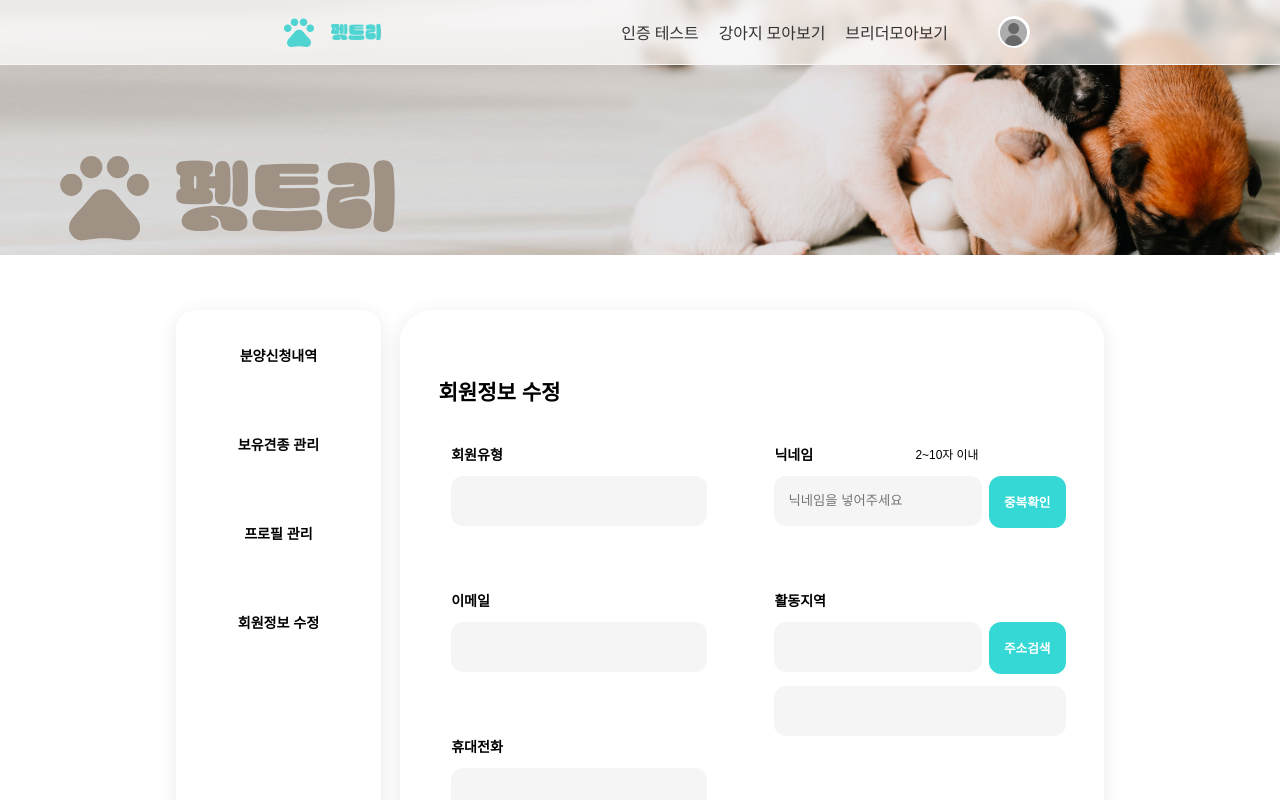
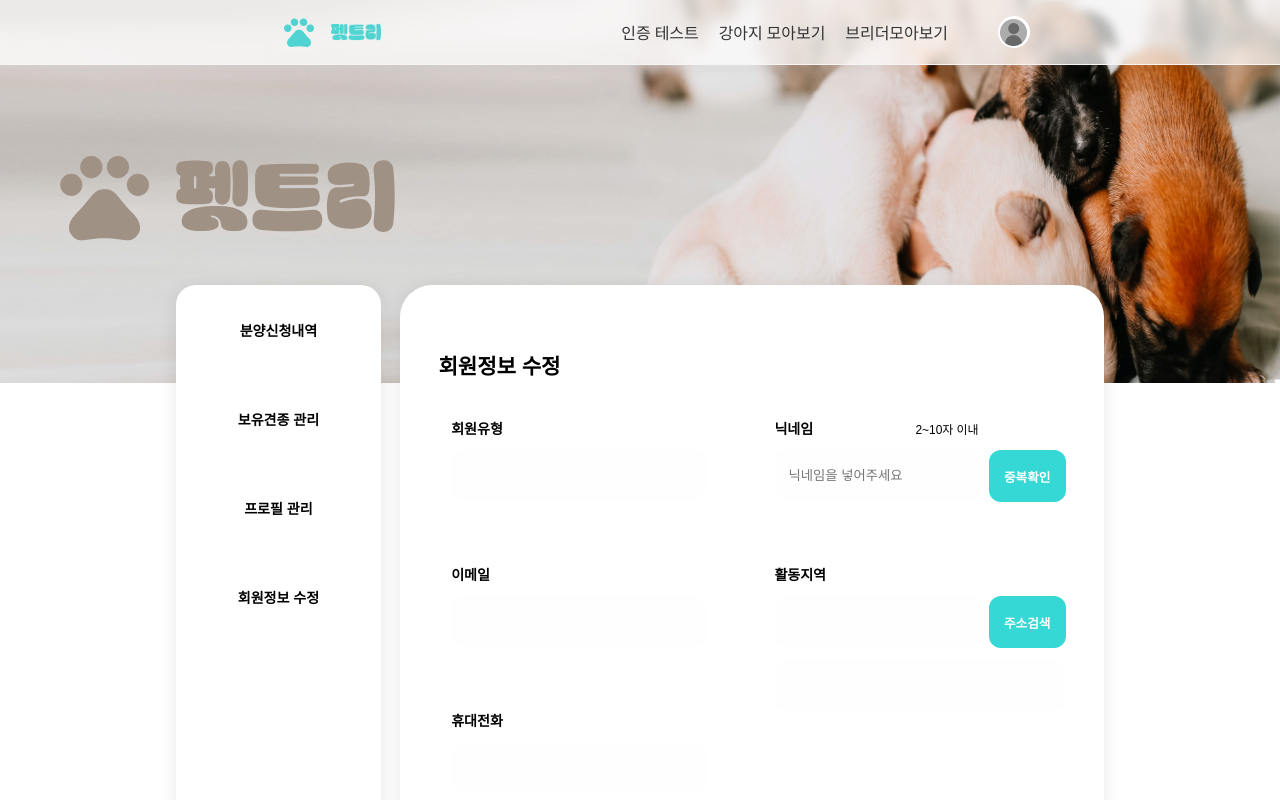
Before and after one commit to next-petree/frontend, a React (Create React App) app: page /mypage/modifyauth in a window 1280 px wide. Shown: the top 800 px of the page. Built offline with nearby package versions, Linux system fonts and the light colour scheme; no server answers; a web font is replaced by a local one.

Commit message:
STYLE: MyPage content  margin-top 수정

```diff
--- a/src/component/Banner/styles.ts
+++ b/src/component/Banner/styles.ts
@@ -72,5 +72,5 @@ export const Text = styled.div`
 
 export const Image = styled.img`
   width: 100%;
-  height: fit-content;
+  height: 383px;
 `
--- a/src/component/MyPage/ModifyAuthContent/Forms/styles.ts
+++ b/src/component/MyPage/ModifyAuthContent/Forms/styles.ts
@@ -67,7 +67,7 @@ export const Input = styled.input<{ islen: string }>`
       : null};
   height: 48px;
   border-radius: 12px;
-  background-color: #f5f5f5;
+  background-color: #fefefe;
   padding-left: 14px;
   ::placeholder {
     font-family: "Noto Sans KR", sans-serif;
--- a/src/component/MyPage/styles.ts
+++ b/src/component/MyPage/styles.ts
@@ -5,7 +5,7 @@ export const BoxsContainer = styled.div`
   justify-content: center;
   width: 100%;
   height: fit-content;
-  margin-top: 30.65vh;
+  margin-top: 220px;
   background: none;
   gap: 1.5vw;
   margin-bottom: 20vh;
```
